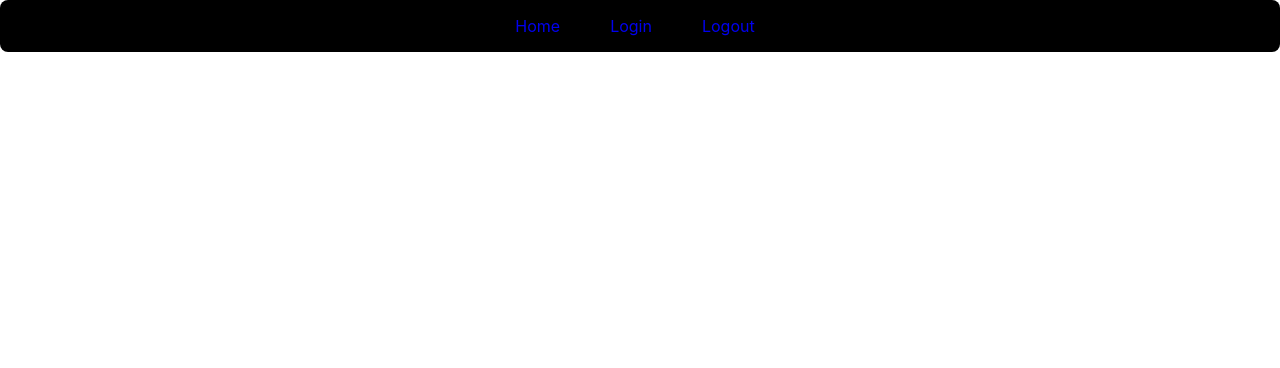
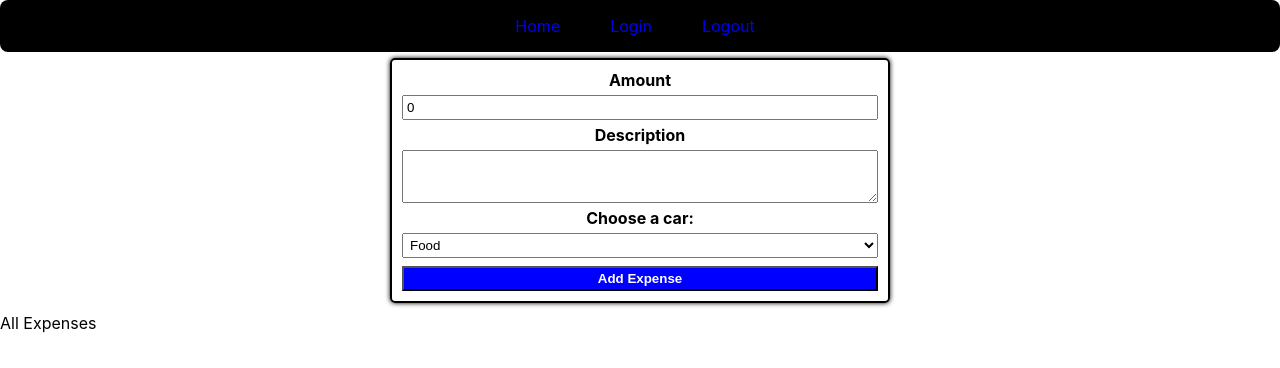
Before and after one commit to rampion19/expense-tracket-2.0, a React (Create React App) app: page /Expenses in a window 1280 px wide. Before the commit this address had no page. Shown: the top 368 px of the page. Built offline with nearby package versions, Linux system fonts and the light colour scheme.

Commit message:
added a expense page

```diff
--- a/src/App.js
+++ b/src/App.js
@@ -6,6 +6,7 @@ import Header from './Component/Header/Header';
 import { Route, Routes } from "react-router-dom"
 import UpdateProfile from './Component/Pages/UpdateProfile';
 import ForgetPassword from './Component/Pages/ForgetPassword';
+import Expenses from './Component/Pages/Expenses';
 
 function App() {
 
@@ -15,6 +16,7 @@ function App() {
       <Header />
       <Routes>
         <Route path="/login" element={<Signup />} />
+        <Route path="/Expenses" element ={<Expenses />} />
         <Route path="/home" element={<Home />} />
         <Route path="/update" element={<UpdateProfile />} />
         <Route path="/ForgetPassword" element={<ForgetPassword />} />
--- /dev/null
+++ b/src/Component/Pages/Expenses.css
@@ -0,0 +1,35 @@
+.form-expenses {
+    padding: 10px;
+    border: 2px solid #000;
+    border-radius: 5px;
+    width: 500px;
+    margin: auto;
+    margin-bottom: 10px;
+    box-sizing: border-box;
+    text-align: center;
+    box-shadow: 0 0 5px black;
+  }
+
+  .form-expenses label {
+    font-weight: bold;
+  }
+
+  .form-expenses button {
+    width: 100%;
+    font-weight: bold;
+    text-align: center;
+    background-color: blue;
+    color: white;
+    padding: 3px 10px;
+    margin-top: 3px;
+  }
+
+  .form-expenses input,
+  textarea,
+  select {
+    display: block;
+    width: 100%;
+    padding: 3px;
+    margin: 5px 0 5px 0;
+    box-sizing: border-box;
+  }
--- /dev/null
+++ b/src/Component/Pages/Expenses.js
@@ -0,0 +1,76 @@
+import React, { useState } from "react";
+import "./Expenses.css";
+
+const Expenses = () => {
+    const [expenseAmount, setExpenseAmount] = useState(0);
+    const [expenseDesciption, setExpenseDesciption] = useState('');
+    const [expenseCatagory, setExpenseCatagory] = useState('');
+
+    const [expenses, setExpense] = useState([])
+
+    const addExpenseHandler = (event) => {
+        event.preventDefault();
+        setExpense((prev) => {
+            return [...prev, {
+                eAmount: expenseAmount,
+                eDescription: expenseDesciption,
+                eCatagory: expenseCatagory
+            }]
+        })
+    };
+    return (
+        <div>
+            <div>
+                <form onSubmit={addExpenseHandler} className="form-expenses">
+                    <label htmlFor="amount">Amount</label>
+                    <input
+                        value={expenseAmount}
+                        type="number"
+                        id="amount"
+                        onChange={(e) => setExpenseAmount(e.target.value)} />
+
+                    <label htmlFor="desc">Description</label>
+                    <textarea
+                        type="text"
+                        id="desc"
+                        rows="3"
+                        value={expenseDesciption}
+                        onChange={(e) => setExpenseDesciption(e.target.value)}
+                    ></textarea>
+                    <label htmlFor="category">Choose a car:</label>
+                    <select
+                        value={expenseCatagory}
+                        id="category"
+                        onChange={(e) => setExpenseCatagory(e.target.value)}>
+                        <option value="Food">Food</option>
+                        <option value="Shopping">Shopping</option>
+                        <option value="Rent">Rent</option>
+                        <option value="Others">Others</option>
+                    </select>
+                    <button type="submit">Add Expense</button>
+                </form>
+            </div>
+            <div>All Expenses</div>
+            <table className="expense-table">
+                {/* <thead>
+                    <tr>
+                        <th>Amount</th>
+                        <th>Description</th>
+                        <th>Category</th>
+                    </tr>
+                </thead> */}
+                <tbody>
+                    {expenses.map((expense, index) => (
+                        <tr key={index}>
+                            <td>{expense.eAmount}</td>
+                            <td>{expense.eDescription}</td>
+                            <td>{expense.eCatagory}</td>
+                        </tr>
+                    ))}
+                </tbody>
+            </table>
+        </div>
+    );
+};
+
+export default Expenses;
```
Also changed, not shown: src/Component/Header/Header.js (+4 -4 lines).
